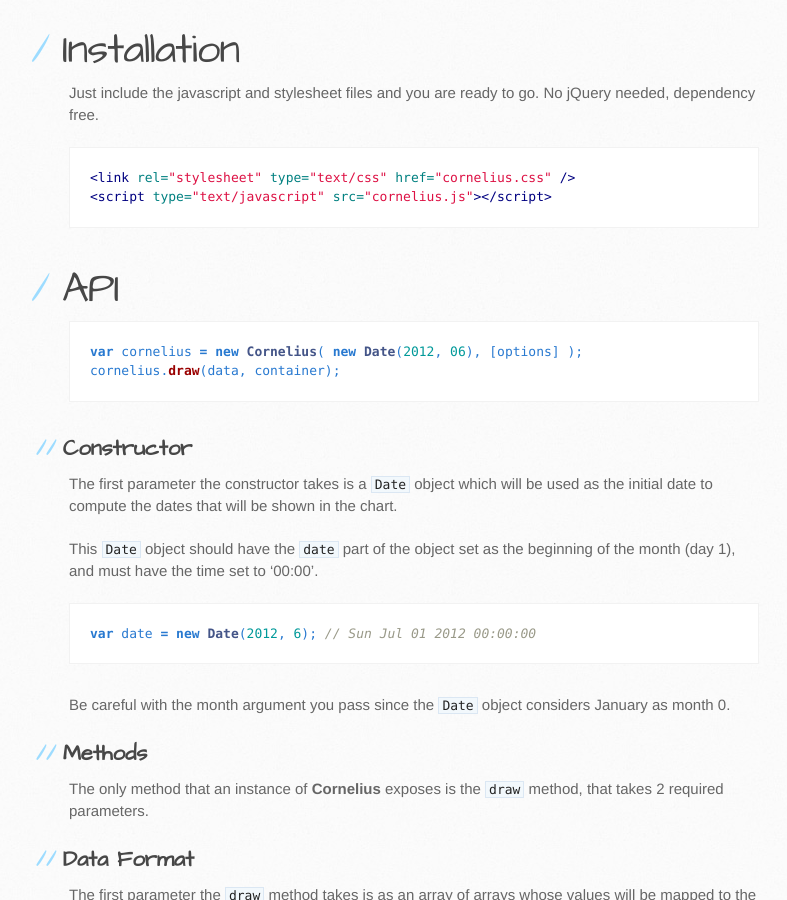
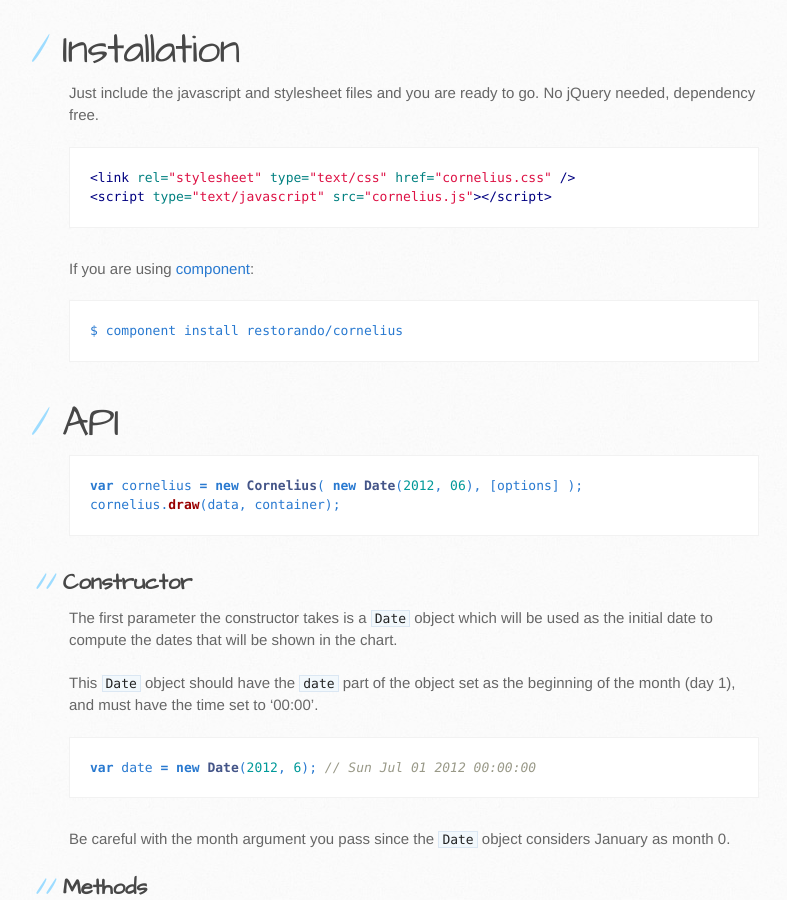
Before and after one commit to restorando/cornelius, a Jekyll site: the page built from index.md, in a window 1280 px wide and 900 px high, scrolled down 1069 px. Shown: the whole window, without its empty margins (101-888 px from the left). Built offline with Jekyll 4.4.1, drawn with Linux system fonts in a browser that asks for light colours.

Commit message:
add component info

```diff
--- a/index.md
+++ b/index.md
@@ -23,6 +23,10 @@ Just include the javascript and stylesheet files and you are ready to go. No jQu
 <link rel="stylesheet" type="text/css" href="cornelius.css" />
 <script type="text/javascript" src="cornelius.js"></script>
 {% endhighlight %}
+
+If you are using [component](http://component.io):
+
+    $ component install restorando/cornelius
 
 # API
 
--- a/javascripts/cornelius.js
+++ b/javascripts/cornelius.js
@@ -1,5 +1,4 @@
-;(function(exports){
-
+;(function(globals) {
     var corneliusDefaults = {
         monthNames: ['January', 'February', 'March', 'April', 'May', 'June', 'July',
                      'August', 'September', 'October', 'November', 'December'],
@@ -269,6 +268,9 @@
         };
     }
 
-    exports.Cornelius = Cornelius;
-
-})(window);
+    if (globals.exports) {
+        globals.exports = Cornelius;
+    } else {
+        globals.Cornelius = Cornelius;
+    }
+})(typeof module === "function" ? module : window);
```
